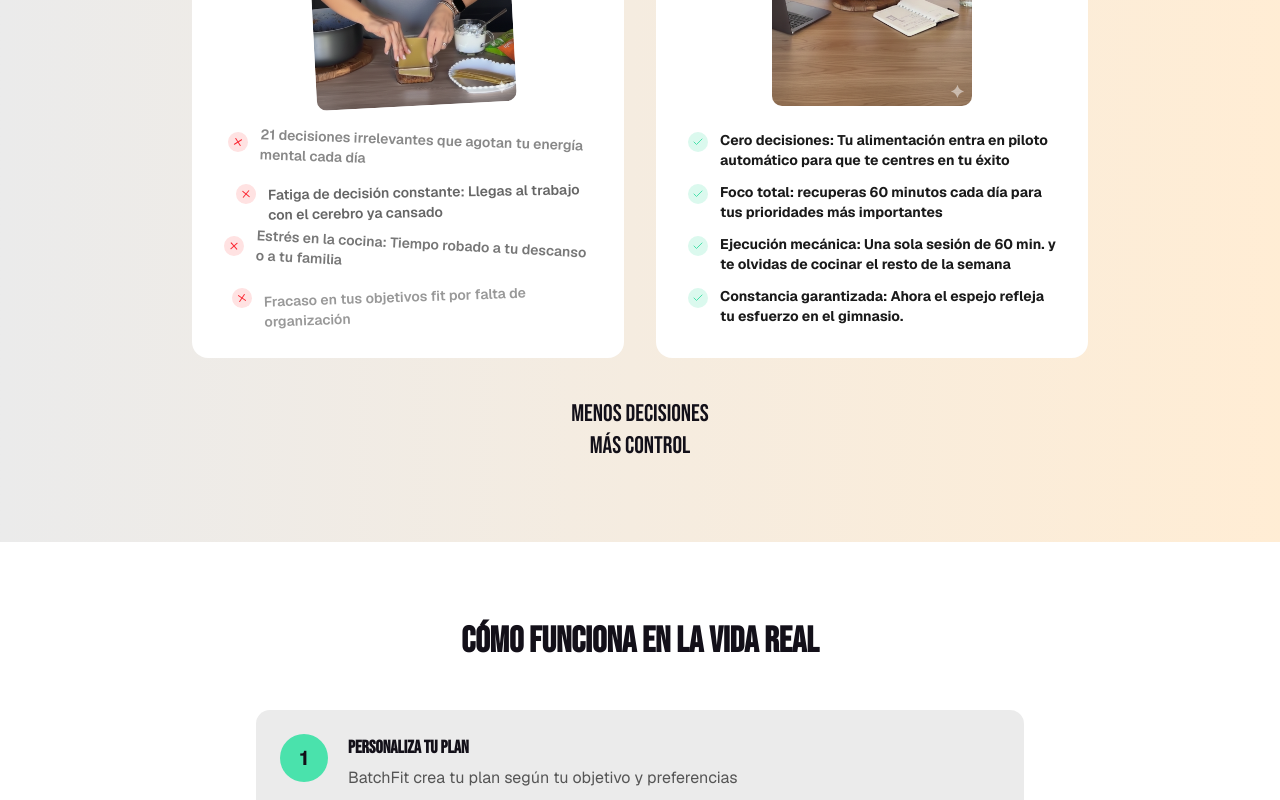
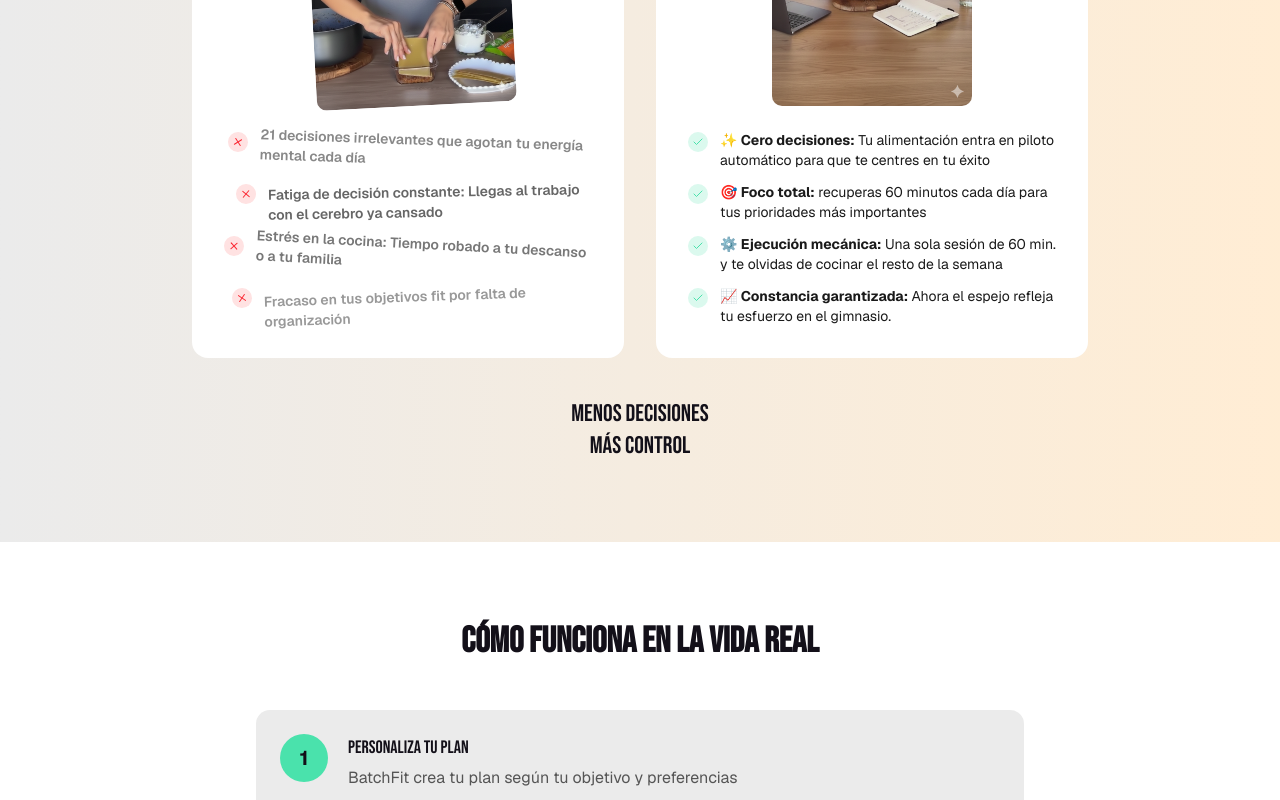
Before and after one commit to ai-forge-solutions/batch-fit-landing-page, a Next.js app: page / in a window 1280 px wide. Shown: the part 3040-3840 px from the top of the page. Built offline with nearby package versions, Linux system fonts and the light colour scheme.

Commit message:
update before-after section0

```diff
--- a/components/landing/before-after.tsx
+++ b/components/landing/before-after.tsx
@@ -14,10 +14,10 @@ const beforeItems = [
 ]
 
 const afterItems = [
-  "Cero decisiones: Tu alimentación entra en piloto automático para que te centres en tu éxito",
-  "Foco total: recuperas 60 minutos cada día para tus prioridades más importantes",
-  "Ejecución mecánica: Una sola sesión de 60 min. y te olvidas de cocinar el resto de la semana",
-  "Constancia garantizada: Ahora el espejo refleja tu esfuerzo en el gimnasio."
+  { bold: "✨ Cero decisiones:", normal: " Tu alimentación entra en piloto automático para que te centres en tu éxito" },
+  { bold: "🎯 Foco total:", normal: " recuperas 60 minutos cada día para tus prioridades más importantes" },
+  { bold: "⚙️ Ejecución mecánica:", normal: " Una sola sesión de 60 min. y te olvidas de cocinar el resto de la semana" },
+  { bold: "📈 Constancia garantizada:", normal: " Ahora el espejo refleja tu esfuerzo en el gimnasio." }
 ]
 
 // 1️⃣ Títulos - Control y objetividad
@@ -283,7 +283,7 @@ export function BeforeAfter() {
 
             {/* Lista de beneficios - FLUIDA */}
             <div className="space-y-3">
-              {afterItems.map((text, index) => (
+              {afterItems.map((item, index) => (
                 <motion.div
                   key={index}
                   className="flex items-start gap-3"
@@ -295,8 +295,8 @@ export function BeforeAfter() {
                   <div className="shrink-0 w-5 h-5 rounded-full bg-primary/20 flex items-center justify-center mt-0.5">
                     <Check className="w-3 h-3 text-primary" />
                   </div>
-                  <p className="text-foreground text-sm font-bold" style={{color: '#1a1a1a', fontWeight: 700}}>
-                    {text}
+                  <p className="text-foreground text-sm" style={{color: '#1a1a1a'}}>
+                    <span className="font-bold">{item.bold}</span><span>{item.normal}</span>
                   </p>
                 </motion.div>
               ))}
--- a/components/landing/how-it-works.tsx
+++ b/components/landing/how-it-works.tsx
@@ -82,7 +82,7 @@ export function HowItWorks() {
                 </span>
               </div>
               <div>
-                <h3 className="text-lg font-semibold text-foreground">
+                <h3 className="text-lg font-subtitle text-foreground">
                   {step.title}
                 </h3>
                 <p className="mt-1 text-muted-foreground">{step.description}</p>
```
